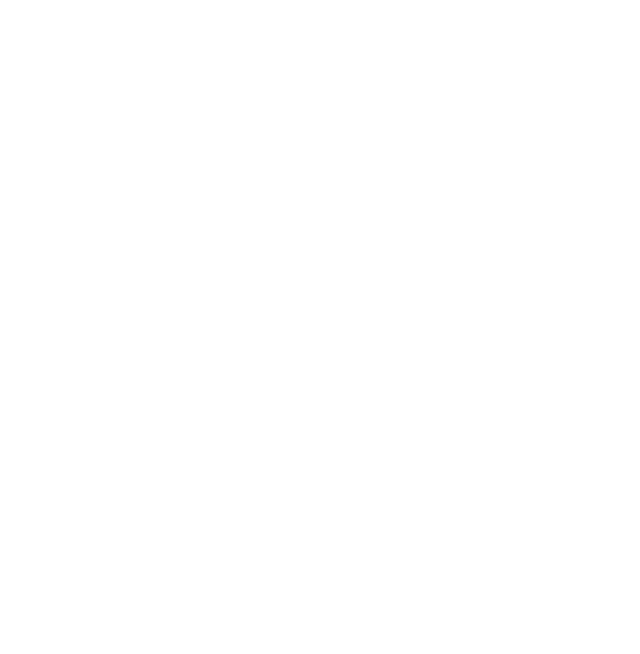
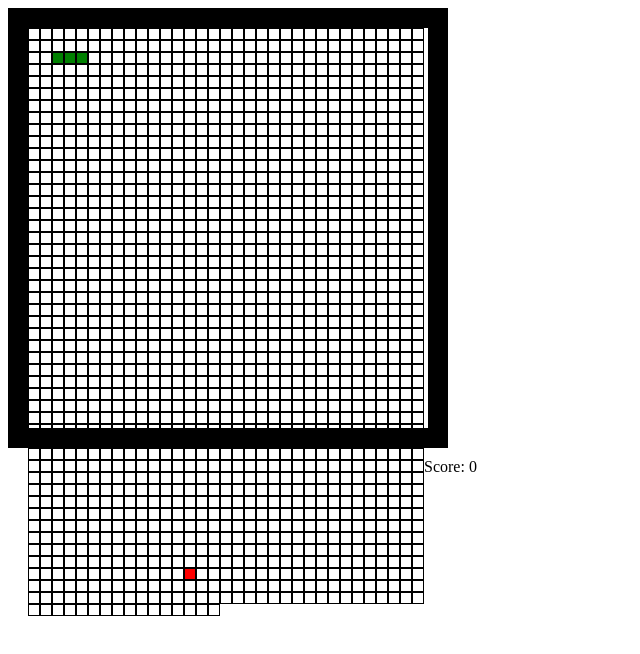
Before and after one commit to acciojob/snake-rvsaini8107, a website: page main.html in a window 1280 px wide. Shown: the whole page, without its empty margins (0-640 px from the left). Drawn offline with Linux system fonts and the light colour scheme.

Commit message:
created a submission

```diff
--- a/main.html
+++ b/main.html
@@ -7,6 +7,8 @@
 </head>
 
 <body>
+	<div id="gameContainer"></div>
+    <div class="scoreBoard">Score: 0</div>
 	<!-- the entire body must be written by student -->
     <script type="text/javascript" src="./script.js">
 </script>
--- a/script.js
+++ b/script.js
@@ -1 +1,89 @@
 //your code here
+var gameContainer = document.getElementById("gameContainer");
+
+// create grid of pixels
+for (var i = 0; i < 1600; i++) {
+    var pixel = document.createElement("div");
+    pixel.classList.add("pixel");
+    pixel.setAttribute("id", "pixel" + i);
+    gameContainer.appendChild(pixel);
+}
+
+// set starting position of snake
+var snake = [20, 19, 18];
+for (var i = 0; i < snake.length; i++) {
+    var snakePixel = document.getElementById("pixel" + snake[i]);
+    snakePixel.classList.add("snakeBodyPixel");
+}
+
+// generate food
+var food = Math.floor(Math.random() * 1600);
+var foodPixel = document.getElementById("pixel" + food);
+foodPixel.classList.add("food");
+
+// initialize variables
+var score = 0;
+var direction = "right";
+var intervalId = setInterval(moveSnake, 100);
+
+// handle key press events
+document.addEventListener("keydown", function(event) {
+    if (event.keyCode == 37 && direction != "right") { // left
+        direction = "left";
+    }
+    else if (event.keyCode == 38 && direction != "down") { // up
+        direction = "up";
+    }
+    else if (event.keyCode == 39 && direction != "left") { // right
+        direction = "right";
+    }
+    else if (event.keyCode == 40 && direction != "up") { // down
+        direction = "down";
+    }
+});
+
+// move snake
+function moveSnake() {
+    // determine new head position
+    var head = snake[0];
+    if (direction == "left") {
+        head -= 1;
+    }
+    else if (direction == "up") {
+        head -= 40;
+    }
+    else if (direction == "right") {
+        head += 1;
+    }
+    else if (direction == "down") {
+        head += 40;
+    }
+
+    // check for collision with food
+    if (head == food) {
+        // add new food and update score
+        food = Math.floor(Math.random() * 1600);
+        foodPixel = document.getElementById("pixel" + food);
+        foodPixel.classList.add("food");
+        score += 10;
+        document.querySelector(".scoreBoard").innerHTML = "Score: " + score;
+    }
+    else {
+        // remove tail pixel
+        var tail = snake.pop();
+        var tailPixel = document.getElementById("pixel" + tail);
+        tailPixel.classList.remove("snakeBodyPixel");
+    }
+
+    // check for collision with walls or self
+    if (head < 0 || head >= 1600 || snake.includes(head)) {
+        clearInterval(intervalId);
+        alert("Game over! Your score was " + score);
+    }
+    else {
+        // add new head pixel
+        var headPixel = document.getElementById("pixel" + head);
+        headPixel.classList.add("snakeBodyPixel");
+        snake.unshift(head);
+    }
+}
--- a/styles.css
+++ b/styles.css
@@ -1,2 +1,26 @@
 
 /* Your CSS Code here. */
+ #gameContainer {
+            width: 400px;
+            height: 400px;
+            border: 20px solid black;
+            }
+
+        .pixel {
+            width: 10px;
+            height: 10px;
+            border: 1px solid black;
+            float: left;
+        }
+
+        .snakeBodyPixel {
+            background-color: green;
+        }
+
+        .food {
+            background-color: red;
+        }
+
+        .scoreBoard {
+            margin-top: 10px;
+        }
```
